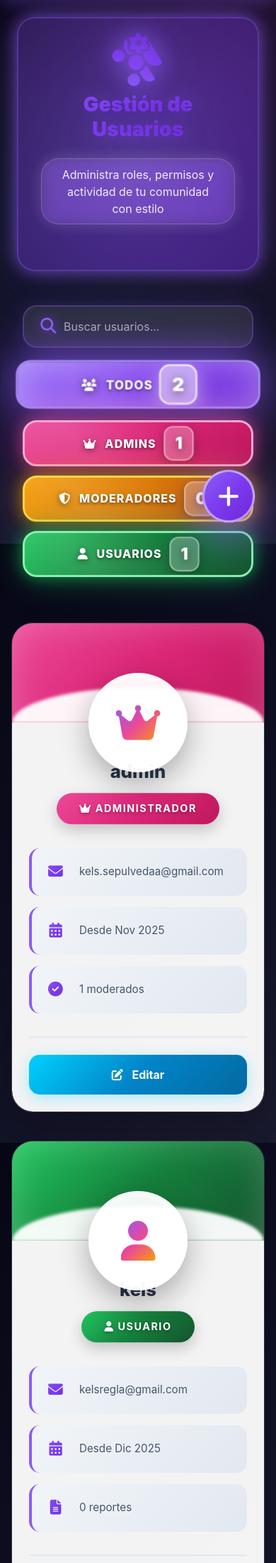
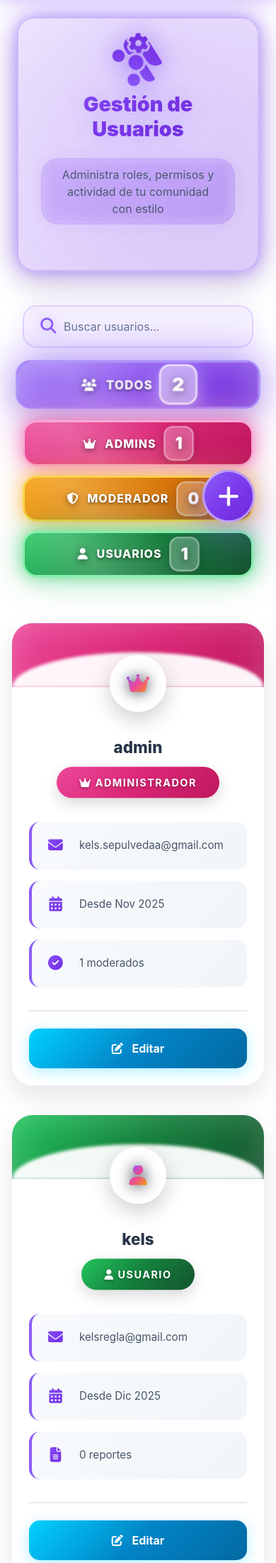
Before and after one commit to kelsllopez/huella-urbana, a Django app: page /usuarios/ in a window 390 px wide. Shown: the part 78-2280 px from the top of the page at 71% size. Run offline with Django 5.2, Linux system fonts and the light colour scheme; a user stored in the database is signed in; data comes from the database, SQL or seed files in the repository; some libraries are stand-ins or nearby versions.

```diff
--- a/static/css/usuario.css
+++ b/static/css/usuario.css
@@ -24,40 +24,28 @@
     --neon-glow-orange: 0 0 20px rgba(245, 158, 11, 0.5), 0 0 40px rgba(245, 158, 11, 0.3), 0 0 60px rgba(245, 158, 11, 0.2);
     --neon-glow-green: 0 0 20px rgba(34, 197, 94, 0.5), 0 0 40px rgba(34, 197, 94, 0.3), 0 0 60px rgba(34, 197, 94, 0.2);
 
-    /* Fondo y textos */
-    --dark-bg: #0F0F23;
-    --darker-bg: #070716;
-    --card-bg: rgba(30, 41, 59, 0.7);
-    --card-hover: rgba(51, 65, 85, 0.9);
-    --text-light: #FFFFFF;
-    --text-glow: rgba(255, 255, 255, 0.8);
+    /* Colores para textos */
+    --text-dark: #1e293b;
+    --text-gray: #475569;
+    --text-light-gray: #64748b;
 }
 
 /* ================================================
    RESET Y ESTILOS BASE
    ================================================ */
+* {
+    margin: 0;
+    padding: 0;
+    box-sizing: border-box;
+}
+
 body {
     min-height: 100vh;
     font-family: 'Inter', -apple-system, BlinkMacSystemFont, sans-serif;
-    background: linear-gradient(135deg, var(--darker-bg) 0%, var(--dark-bg) 50%, #1a1a2e 100%);
-    color: var(--text-light);
+    background-color: #ffffff;
+    color: var(--text-dark);
     overflow-x: hidden;
     position: relative;
-}
-
-/* Efecto de partículas en el fondo */
-body::before {
-    content: '';
-    position: fixed;
-    top: 0;
-    left: 0;
-    right: 0;
-    bottom: 0;
-    background:
-        radial-gradient(circle at 20% 80%, rgba(139, 92, 246, 0.1) 0%, transparent 50%),
-        radial-gradient(circle at 80% 20%, rgba(236, 72, 153, 0.1) 0%, transparent 50%),
-        radial-gradient(circle at 40% 40%, rgba(34, 197, 94, 0.1) 0%, transparent 50%);
-    z-index: -1;
 }
 
 /* ================================================
@@ -65,17 +53,17 @@ body::before {
    ================================================ */
 .hero-header {
     background: linear-gradient(135deg,
-        rgba(139, 92, 246, 0.2) 0%,
-        rgba(124, 58, 237, 0.3) 50%,
-        rgba(109, 40, 217, 0.4) 100%);
+        rgba(139, 92, 246, 0.1) 0%,
+        rgba(124, 58, 237, 0.15) 50%,
+        rgba(109, 40, 217, 0.2) 100%);
     backdrop-filter: blur(25px);
-    border: 2px solid rgba(139, 92, 246, 0.4);
+    border: 2px solid rgba(139, 92, 246, 0.3);
     border-radius: 35px;
     padding: 4rem;
     margin: 3rem auto;
     max-width: 1400px;
     box-shadow: var(--neon-glow-purple),
-                0 25px 50px rgba(0, 0, 0, 0.4);
+                0 25px 50px rgba(0, 0, 0, 0.1);
     position: relative;
     overflow: hidden;
     animation: float 6s ease-in-out infinite;
@@ -116,7 +104,7 @@ body::before {
     -webkit-text-fill-color: transparent;
     background-clip: text;
     margin: 0;
-    text-shadow: 0 0 30px rgba(139, 92, 246, 0.5);
+    text-shadow: 0 0 30px rgba(139, 92, 246, 0.3);
     display: flex;
     align-items: center;
     gap: 1.5rem;
@@ -131,7 +119,7 @@ body::before {
     -webkit-background-clip: text;
     -webkit-text-fill-color: transparent;
     background-clip: text;
-    filter: drop-shadow(0 0 20px rgba(139, 92, 246, 0.7));
+    filter: drop-shadow(0 0 20px rgba(139, 92, 246, 0.5));
 }
 
 @keyframes spin {
@@ -140,23 +128,23 @@ body::before {
 }
 
 .hero-subtitle {
-    color: rgba(255, 255, 255, 0.95);
+    color: var(--text-gray);
     font-size: 1.4rem;
     margin-top: 1.5rem;
     position: relative;
     z-index: 2;
-    background: rgba(255, 255, 255, 0.1);
+    background: rgba(139, 92, 246, 0.08);
     display: inline-block;
     padding: 0.8rem 2rem;
     border-radius: 25px;
     backdrop-filter: blur(10px);
-    border: 1px solid rgba(255, 255, 255, 0.2);
+    border: 1px solid rgba(139, 92, 246, 0.2);
     animation: subtitleGlow 3s ease-in-out infinite alternate;
 }
 
 @keyframes subtitleGlow {
-    0% { box-shadow: 0 0 20px rgba(255, 255, 255, 0.2); }
-    100% { box-shadow: 0 0 30px rgba(139, 92, 246, 0.4); }
+    0% { box-shadow: 0 0 20px rgba(139, 92, 246, 0.1); }
+    100% { box-shadow: 0 0 30px rgba(139, 92, 246, 0.2); }
 }
 
 /* ================================================
@@ -177,21 +165,21 @@ body::before {
 
 .search-box {
     position: relative;
-    background: rgba(255, 255, 255, 0.1);
+    background: rgba(139, 92, 246, 0.08);
     border-radius: 20px;
-    box-shadow: 0 0 30px rgba(139, 92, 246, 0.2);
+    box-shadow: 0 0 30px rgba(139, 92, 246, 0.1);
     overflow: hidden;
     transition: all 0.3s ease;
     height: 65px;
     display: flex;
     align-items: center;
-    border: 2px solid rgba(139, 92, 246, 0.3);
+    border: 2px solid rgba(139, 92, 246, 0.2);
 }
 
 .search-box:focus-within {
     transform: translateY(-3px);
     box-shadow: var(--neon-glow-purple);
-    border-color: rgba(139, 92, 246, 0.8);
+    border-color: rgba(139, 92, 246, 0.5);
 }
 
 .search-box input {
@@ -201,11 +189,11 @@ body::before {
     font-size: 1.1rem;
     background: transparent;
     outline: none;
-    color: var(--text-light);
+    color: var(--text-dark);
 }
 
 .search-box input::placeholder {
-    color: rgba(255, 255, 255, 0.6);
+    color: var(--text-light-gray);
 }
 
 .search-box i {
@@ -215,7 +203,7 @@ body::before {
     transform: translateY(-50%);
     font-size: 1.3rem;
     color: var(--neon-purple);
-    text-shadow: 0 0 15px rgba(139, 92, 246, 0.7);
+    text-shadow: 0 0 15px rgba(139, 92, 246, 0.5);
     animation: searchPulse 2s ease-in-out infinite;
 }
 
@@ -337,26 +326,26 @@ body::before {
 }
 
 .filter-card.active[data-filter="all"] {
-    box-shadow: 0 0 60px rgba(139, 92, 246, 1),
-                0 10px 30px rgba(0, 0, 0, 0.4),
+    box-shadow: 0 0 60px rgba(139, 92, 246, 0.8),
+                0 10px 30px rgba(0, 0, 0, 0.1),
                 inset 0 0 50px rgba(255, 255, 255, 0.4);
 }
 
 .filter-card.active[data-filter="admin"] {
-    box-shadow: 0 0 60px rgba(236, 72, 153, 1),
-                0 10px 30px rgba(0, 0, 0, 0.4),
+    box-shadow: 0 0 60px rgba(236, 72, 153, 0.8),
+                0 10px 30px rgba(0, 0, 0, 0.1),
                 inset 0 0 50px rgba(255, 255, 255, 0.4);
 }
 
 .filter-card.active[data-filter="moderador"] {
-    box-shadow: 0 0 60px rgba(245, 158, 11, 1),
-                0 10px 30px rgba(0, 0, 0, 0.4),
+    box-shadow: 0 0 60px rgba(245, 158, 11, 0.8),
+                0 10px 30px rgba(0, 0, 0, 0.1),
                 inset 0 0 50px rgba(255, 255, 255, 0.4);
 }
 
 .filter-card.active[data-filter="usuario"] {
-    box-shadow: 0 0 60px rgba(34, 197, 94, 1),
-                0 10px 30px rgba(0, 0, 0, 0.4),
+    box-shadow: 0 0 60px rgba(34, 197, 94, 0.8),
+                0 10px 30px rgba(0, 0, 0, 0.1),
                 inset 0 0 50px rgba(255, 255, 255, 0.4);
 }
 
@@ -385,7 +374,7 @@ body::before {
     border-radius: 12px;
     backdrop-filter: blur(10px);
     border: 2px solid rgba(255, 255, 255, 0.4);
-    box-shadow: 0 4px 15px rgba(0, 0, 0, 0.3);
+    box-shadow: 0 4px 15px rgba(0, 0, 0, 0.2);
     animation: countPulse 2s infinite;
 }
 
@@ -418,53 +406,20 @@ body::before {
 }
 
 .user-card-modern {
-    background: rgba(255, 255, 255, 0.05);
+    background: rgba(255, 255, 255, 0.9);
     border-radius: 30px;
     padding: 0;
     overflow: hidden;
-    box-shadow: 0 15px 35px rgba(0, 0, 0, 0.2);
+    box-shadow: 0 15px 35px rgba(0, 0, 0, 0.1);
     transition: all 0.5s cubic-bezier(0.175, 0.885, 0.32, 1.275);
     position: relative;
-    border: 1px solid rgba(255, 255, 255, 0.1);
+    border: 1px solid rgba(139, 92, 246, 0.1);
     backdrop-filter: blur(10px);
 }
 
-.user-card-modern::before {
-    content: '';
-    position: absolute;
-    top: -2px;
-    left: -2px;
-    right: -2px;
-    bottom: -2px;
-    background: linear-gradient(45deg,
-        var(--neon-purple),
-        var(--neon-pink),
-        var(--neon-orange),
-        var(--neon-green));
-    border-radius: 32px;
-    z-index: -1;
-    opacity: 0;
-    transition: opacity 0.5s ease;
-}
-
-.user-card-modern:hover {
-    transform: translateY(-15px) scale(1.03);
-    box-shadow: 0 25px 50px rgba(0, 0, 0, 0.4);
-}
-
-.user-card-modern:hover::before {
-    opacity: 1;
-    animation: borderRotate 3s linear infinite;
-}
-
-@keyframes borderRotate {
-    0% { filter: hue-rotate(0deg); }
-    100% { filter: hue-rotate(360deg); }
-}
-
-/* BANNER SUPERIOR CON EFECTO DE PARTÍCULAS */
+/* BANNER SUPERIOR REDUCIDO EN ALTURA */
 .card-banner {
-    height: 140px;
+    height: 120px; /* Reducido de 140px */
     position: relative;
     overflow: hidden;
 }
@@ -496,36 +451,36 @@ body::before {
     filter: blur(2px);
 }
 
-/* AVATAR CON EFECTO 3D */
+/* AVATAR MÁS PEQUEÑO Y MEJOR POSICIONADO */
 .avatar-container {
     position: absolute;
-    top: 70px;
+    top: 60px; /* Ajustado para estar más alto */
     left: 50%;
     transform: translateX(-50%);
     z-index: 10;
 }
 
 .avatar-circle {
-    width: 140px;
-    height: 140px;
+    width: 100px; /* Reducido de 140px */
+    height: 100px; /* Reducido de 140px */
     border-radius: 50%;
     background: rgba(255, 255, 255, 0.95);
     display: flex;
     align-items: center;
     justify-content: center;
-    box-shadow: 0 15px 40px rgba(0, 0, 0, 0.3);
-    border: 8px solid rgba(255, 255, 255, 0.3);
+    box-shadow: 0 10px 30px rgba(0, 0, 0, 0.2);
+    border: 6px solid rgba(255, 255, 255, 0.3); /* Reducido de 8px */
     position: relative;
     transition: all 0.5s ease;
 }
 
 .avatar-circle:hover {
     transform: rotateY(180deg);
-    box-shadow: 0 20px 50px rgba(0, 0, 0, 0.5);
+    box-shadow: 0 15px 40px rgba(0, 0, 0, 0.3);
 }
 
 .avatar-circle i {
-    font-size: 3.5rem;
+    font-size: 2.5rem; /* Reducido de 3.5rem */
     background: linear-gradient(135deg,
         var(--neon-purple),
         var(--neon-pink),
@@ -536,13 +491,13 @@ body::before {
     filter: drop-shadow(0 0 10px currentColor);
 }
 
-/* CONTENIDO DE LA TARJETA */
+/* CONTENIDO DE LA TARJETA CON MÁS ESPACIO */
 .card-content {
-    padding: 80px 2.5rem 2.5rem;
+    padding: 70px 2.5rem 2.5rem; /* Reducido de 80px */
     text-align: center;
     background: rgba(255, 255, 255, 0.95);
     border-radius: 30px;
-    margin-top: -30px;
+    margin-top: -20px; /* Reducido de -30px */
 }
 
 .user-name-modern {
@@ -553,6 +508,7 @@ body::before {
     -webkit-text-fill-color: transparent;
     background-clip: text;
     margin-bottom: 0.8rem;
+    margin-top: 0.5rem; /* Espacio adicional */
 }
 
 /* BADGE DE ROL CON EFECTO NEÓN */
@@ -565,10 +521,82 @@ body::before {
     margin-bottom: 2rem;
     text-transform: uppercase;
     letter-spacing: 1.5px;
-    box-shadow: 0 8px 20px rgba(0, 0, 0, 0.2);
+    box-shadow: 0 8px 20px rgba(0, 0, 0, 0.15);
     animation: badgeFloat 3s ease-in-out infinite;
 }
 
+/* ITEMS DE INFORMACIÓN */
+.info-items {
+    display: flex;
+    flex-direction: column;
+    gap: 1rem;
+    margin-bottom: 2rem;
+}
+
+.info-item {
+    display: flex;
+    align-items: center;
+    gap: 1rem;
+    padding: 1rem;
+    background: linear-gradient(135deg, #f8fafc 0%, #f1f5f9 100%);
+    border-radius: 15px;
+    font-size: 0.95rem;
+    color: #475569;
+    transition: all 0.3s ease;
+    border-left: 4px solid var(--neon-purple);
+}
+
+/* RESPONSIVE DESIGN - AJUSTES PARA EL AVATAR */
+@media (max-width: 768px) {
+    .card-banner {
+        height: 100px; /* Aún más pequeño en móviles */
+    }
+
+    .avatar-container {
+        top: 50px; /* Ajustado para móviles */
+    }
+
+    .avatar-circle {
+        width: 90px; /* Más pequeño en móviles */
+        height: 90px; /* Más pequeño en móviles */
+        border-width: 5px; /* Borde más delgado */
+    }
+
+    .avatar-circle i {
+        font-size: 2rem; /* Icono más pequeño */
+    }
+
+    .card-content {
+        padding: 60px 1.5rem 1.5rem; /* Menos padding arriba */
+    }
+
+    .user-name-modern {
+        font-size: 1.4rem; /* Nombre más pequeño */
+    }
+}
+
+@media (max-width: 480px) {
+    .card-banner {
+        height: 90px; /* Mínimo tamaño para móviles pequeños */
+    }
+
+    .avatar-container {
+        top: 45px;
+    }
+
+    .avatar-circle {
+        width: 80px;
+        height: 80px;
+    }
+
+    .avatar-circle i {
+        font-size: 1.8rem;
+    }
+
+    .card-content {
+        padding: 55px 1.2rem 1.2rem;
+    }
+}
 @keyframes badgeFloat {
     0%, 100% { transform: translateY(0); }
     50% { transform: translateY(-5px); }
@@ -605,7 +633,7 @@ body::before {
     align-items: center;
     gap: 1rem;
     padding: 1rem;
-    background: linear-gradient(135deg, #f1f5f9 0%, #e2e8f0 100%);
+    background: linear-gradient(135deg, #f8fafc 0%, #f1f5f9 100%);
     border-radius: 15px;
     font-size: 0.95rem;
     color: #475569;
@@ -711,7 +739,7 @@ body::before {
     border: 3px solid rgba(255, 255, 255, 0.5);
     font-size: 2.5rem;
     cursor: pointer;
-    box-shadow: 0 15px 50px rgba(139, 92, 246, 0.6),
+    box-shadow: 0 15px 50px rgba(139, 92, 246, 0.4),
                 inset 0 0 30px rgba(255, 255, 255, 0.3);
     transition: all 0.5s cubic-bezier(0.175, 0.885, 0.32, 1.275);
     z-index: 1000;
--- a/templates/admin/usuarios.html
+++ b/templates/admin/usuarios.html
@@ -49,7 +49,7 @@
         <div class="filter-card filter-btn" data-filter="moderador">
             <div class="filter-info">
                 <i class="fas fa-shield-alt"></i>
-                <span class="filter-title">Moderadores</span>
+                <span class="filter-title">Moderador</span>
                 <span class="filter-count">{{ moderadores_count }}</span>
             </div>
         </div>
```
Also changed, not shown: other parts of static/css/usuario.css (+19 -19 lines), 1 other file.
